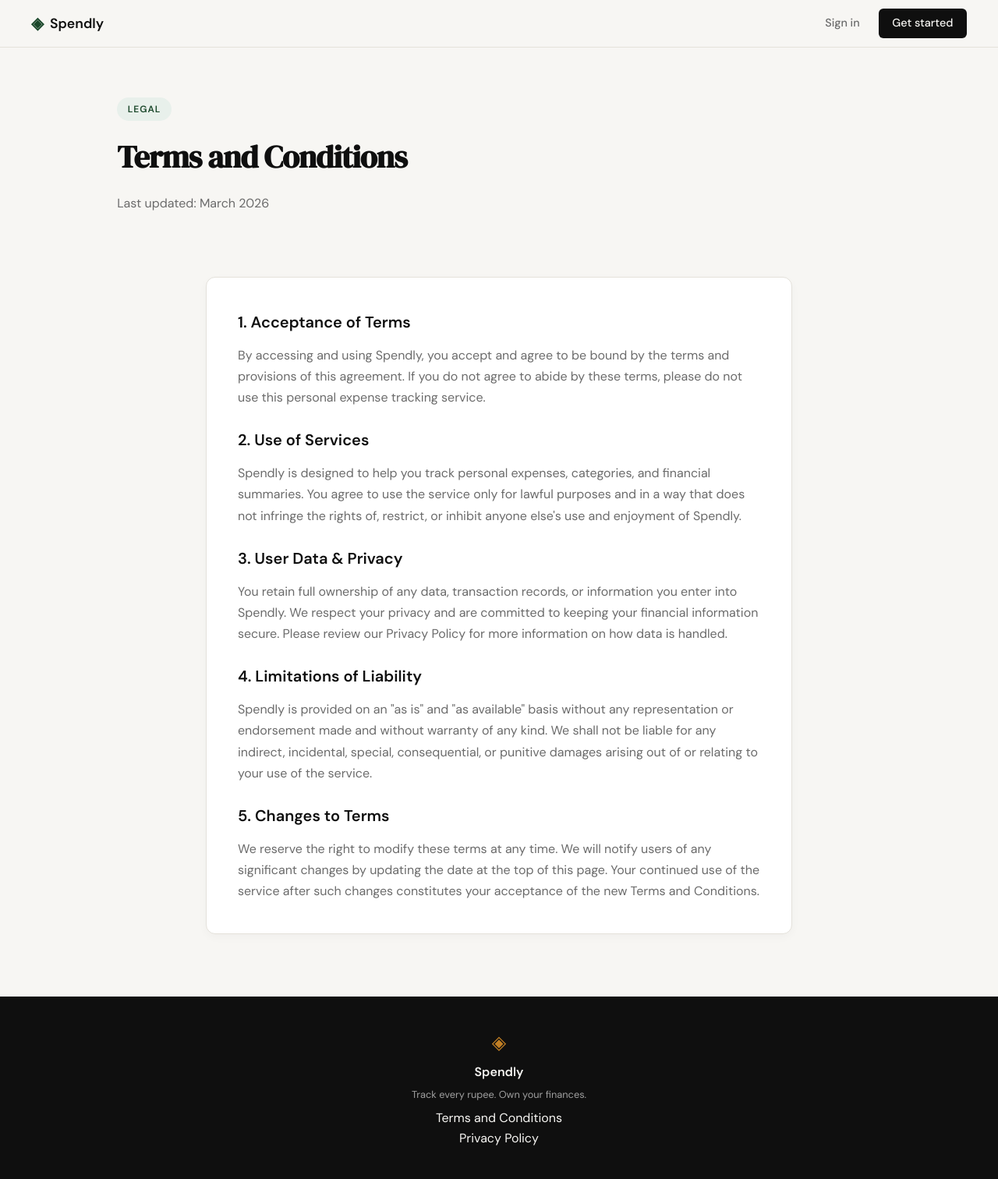
After one commit to Ayush-Pal-cs28/spendly, a Flask app: page /terms in a window 1280 px wide. The commit adds this page. Shown: the whole page at 78% size. Run offline with Flask 3, Linux system fonts and the light colour scheme.

Commit message:
feat: add terms and conditions route and template

```diff
--- a/app.py
+++ b/app.py
@@ -20,6 +20,11 @@ def register():
 @app.route("/login")
 def login():
     return render_template("login.html")
+
+
+@app.route("/terms")
+def terms():
+    return render_template("terms.html")
 
 
 # ------------------------------------------------------------------ #
--- a/templates/base.html
+++ b/templates/base.html
@@ -35,7 +35,7 @@
             <span class="footer-name">Spendly</span>
             <p class="footer-copy">Track every rupee. Own your finances.</p>
             <div class="footer-links">
-                <div><a href="#">Terms and Conditions</a></div>
+                <div><a href="{{ url_for('terms') }}">Terms and Conditions</a></div>
                 <div><a href="#">Privacy Policy</a></div>
             </div>
         </div>
--- /dev/null
+++ b/templates/terms.html
@@ -0,0 +1,48 @@
+{% extends "base.html" %}
+
+{% block title %}Spendly — Terms and Conditions{% endblock %}
+
+{% block content %}
+<section class="hero" style="min-height: auto; padding: 4rem 1.5rem 3rem;">
+    <div class="hero-inner" style="max-width: 800px; margin: 0 auto; text-align: left;">
+        <div class="hero-badge">Legal</div>
+        <h1 class="hero-title" style="font-size: 2.5rem; margin-bottom: 1.5rem;">
+            Terms and Conditions
+        </h1>
+        <p class="hero-subtitle" style="font-size: 1rem; margin-bottom: 2rem;">
+            Last updated: March 2026
+        </p>
+    </div>
+</section>
+
+<section style="padding: 0 1.5rem 5rem; max-width: 800px; margin: 0 auto; color: var(--ink); line-height: 1.7;">
+    <div style="background: white; padding: 2.5rem; border-radius: 12px; box-shadow: 0 4px 12px rgba(0,0,0,0.03); border: 1px solid var(--border, #eaeaea);">
+
+        <h3 style="font-size: 1.25rem; font-weight: 600; margin-top: 0; margin-bottom: 0.75rem; color: var(--ink);">1. Acceptance of Terms</h3>
+        <p style="margin-bottom: 1.5rem; color: var(--ink-muted, #555);">
+            By accessing and using Spendly, you accept and agree to be bound by the terms and provisions of this agreement. If you do not agree to abide by these terms, please do not use this personal expense tracking service.
+        </p>
+
+        <h3 style="font-size: 1.25rem; font-weight: 600; margin-bottom: 0.75rem; color: var(--ink);">2. Use of Services</h3>
+        <p style="margin-bottom: 1.5rem; color: var(--ink-muted, #555);">
+            Spendly is designed to help you track personal expenses, categories, and financial summaries. You agree to use the service only for lawful purposes and in a way that does not infringe the rights of, restrict, or inhibit anyone else's use and enjoyment of Spendly.
+        </p>
+
+        <h3 style="font-size: 1.25rem; font-weight: 600; margin-bottom: 0.75rem; color: var(--ink);">3. User Data & Privacy</h3>
+        <p style="margin-bottom: 1.5rem; color: var(--ink-muted, #555);">
+            You retain full ownership of any data, transaction records, or information you enter into Spendly. We respect your privacy and are committed to keeping your financial information secure. Please review our Privacy Policy for more information on how data is handled.
+        </p>
+
+        <h3 style="font-size: 1.25rem; font-weight: 600; margin-bottom: 0.75rem; color: var(--ink);">4. Limitations of Liability</h3>
+        <p style="margin-bottom: 1.5rem; color: var(--ink-muted, #555);">
+            Spendly is provided on an "as is" and "as available" basis without any representation or endorsement made and without warranty of any kind. We shall not be liable for any indirect, incidental, special, consequential, or punitive damages arising out of or relating to your use of the service.
+        </p>
+
+        <h3 style="font-size: 1.25rem; font-weight: 600; margin-bottom: 0.75rem; color: var(--ink);">5. Changes to Terms</h3>
+        <p style="margin-bottom: 0; color: var(--ink-muted, #555);">
+            We reserve the right to modify these terms at any time. We will notify users of any significant changes by updating the date at the top of this page. Your continued use of the service after such changes constitutes your acceptance of the new Terms and Conditions.
+        </p>
+
+    </div>
+</section>
+{% endblock %}
```
